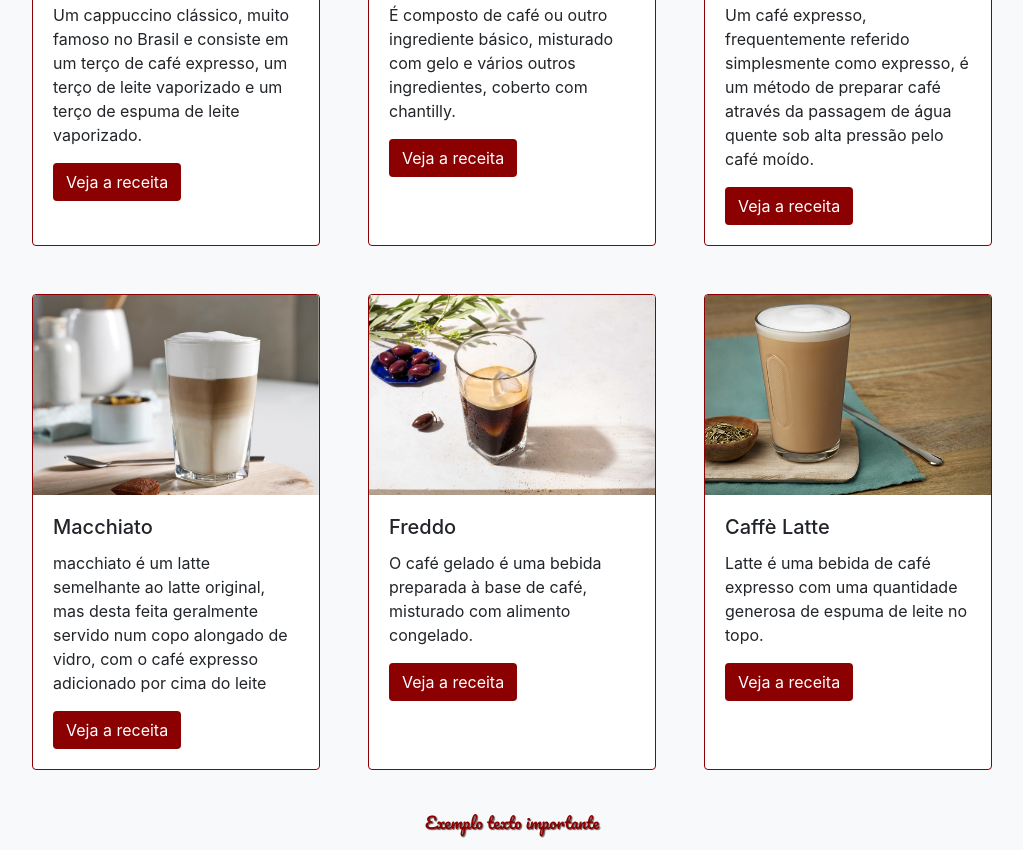
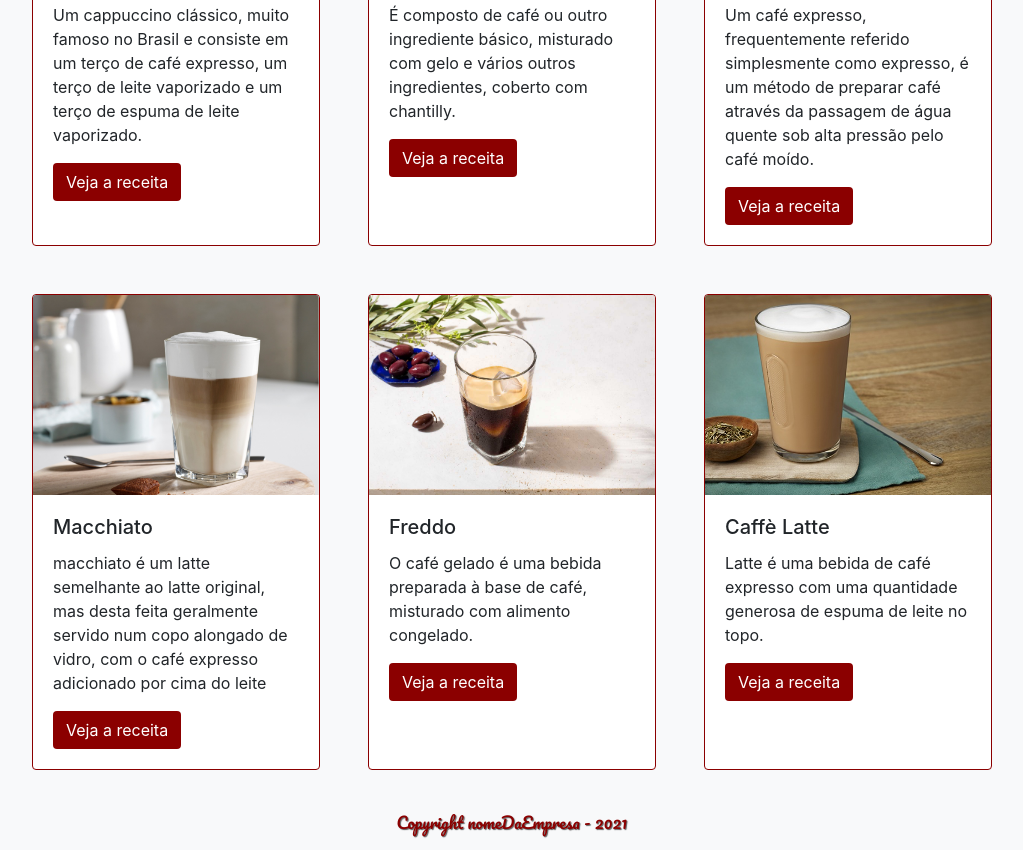
Before and after one commit to Fyrron/BasicBootstrap, a plain HTML site: page index.html in a window 1280 px wide. Shown: the part 960-1810 px from the top of the page, without its empty margins (128-1151 px from the left). Drawn offline with nearby package versions, Linux system fonts and the light colour scheme.

Commit message:
Update index.html

```diff
--- a/index.html
+++ b/index.html
@@ -158,7 +158,7 @@
         </div>
     </div>
     <footer class="bg-light p-3 d-flex justify-content-center">
-        <p class="m-0 important-color footer">Exemplo texto importante</p>
+        <p class="m-0 important-color footer">Copyright nomeDaEmpresa - 2021</p>
     </footer>
     <!-- End of Modal -->
     <script src="https://code.jquery.com/jquery-3.3.1.slim.min.js" integrity="sha384-q8i/X+965DzO0rT7abK41JStQIAqVgRVzpbzo5smXKp4YfRvH+8abtTE1Pi6jizo" crossorigin="anonymous"></script>
```
